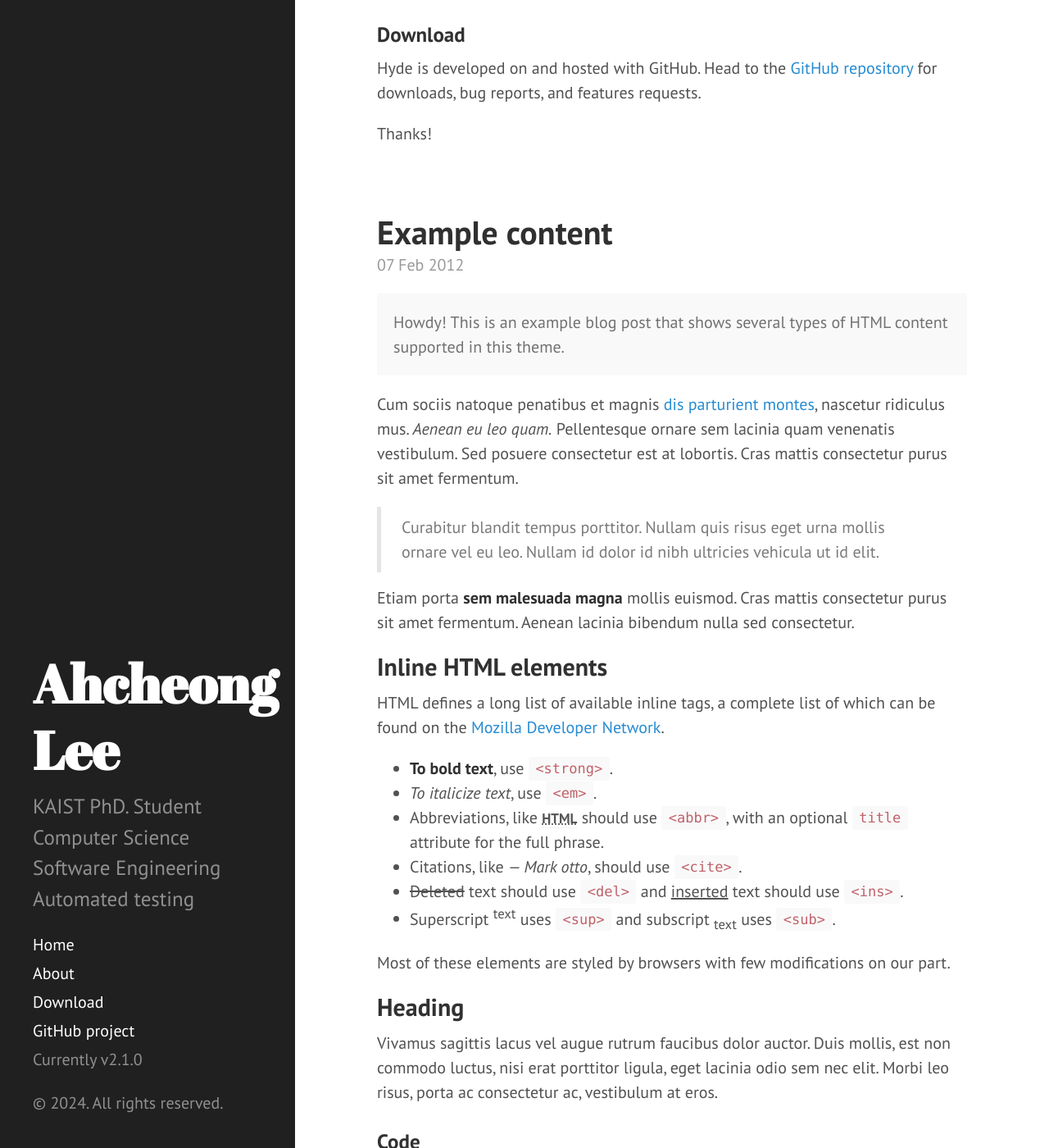
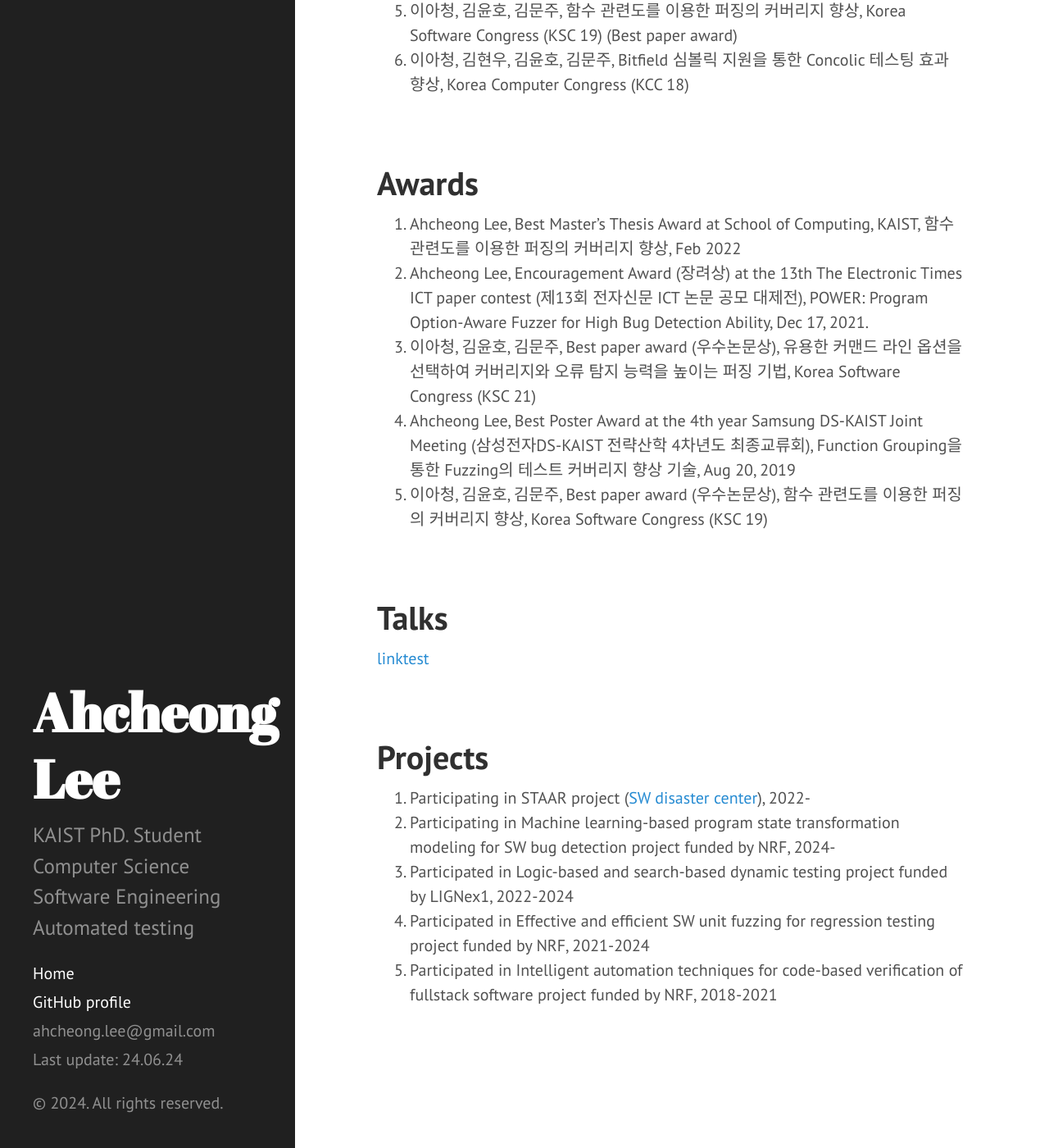
Before and after one commit to ahcheongL/ahcheongl.github.io, a Jekyll site: the page built from index.html, in a window 1280 px wide and 1400 px high, scrolled down 1147 px. Shown: the whole window at 82% size. Built offline with Jekyll 4.4.1, drawn with Linux system fonts in a browser that asks for light colours; the list of posts is cut into pages by our own code; some of the changed text lies outside the part shown.

Commit message:
Contents upload

```diff
--- a/_config.yml
+++ b/_config.yml
@@ -11,7 +11,7 @@ title:            Ahcheong Lee
 tagline:          'Homepage'
 # description:      'A brazen two-column <a href="http://jekyllrb.com" target="_blank">Jekyll</a> theme that pairs a prominent sidebar with uncomplicated content. Made by <a href="https://twitter.com/mdo" target="_blank">@mdo</a>.'
 description: 'KAIST PhD. Student<br>Computer Science<br>Software Engineering<br>Automated testing'
-url:              https://ahcheong.github.io
+url:              https://ahcheongl.github.io
 baseurl:          /
 
 author:
--- a/_includes/head.html
+++ b/_includes/head.html
@@ -8,9 +8,9 @@
 
   <title>
     {% if page.title == "Home" %}
-      {{ site.title }} &middot; {{ site.tagline }}
+    {{ site.title }} &middot; {{ site.tagline }}
     {% else %}
-      {{ page.title }} &middot; {{ site.title }}
+    {{ page.title }} &middot; {{ site.title }}
     {% endif %}
   </title>
 
@@ -18,11 +18,12 @@
   <link rel="stylesheet" href="{{ site.baseurl }}public/css/poole.css">
   <link rel="stylesheet" href="{{ site.baseurl }}public/css/syntax.css">
   <link rel="stylesheet" href="{{ site.baseurl }}public/css/hyde.css">
-  <link rel="stylesheet" href="http://fonts.googleapis.com/css?family=PT+Sans:400,400italic,700|Abril+Fatface">
+  <link rel="stylesheet" href="https://fonts.googleapis.com/css?family=PT+Sans:400,400italic,700|Abril+Fatface">
 
   <!-- Icons -->
-  <link rel="apple-touch-icon-precomposed" sizes="144x144" href="{{ site.baseurl }}public/apple-touch-icon-144-precomposed.png">
-                                 <link rel="shortcut icon" href="{{ site.baseurl }}public/favicon.ico">
+  <link rel="apple-touch-icon-precomposed" sizes="144x144"
+    href="{{ site.baseurl }}public/apple-touch-icon-144-precomposed.png">
+  <link rel="shortcut icon" href="{{ site.baseurl }}public/favicon.ico">
 
   <!-- RSS -->
   <link rel="alternate" type="application/rss+xml" title="RSS" href="/atom.xml">
--- a/_includes/sidebar.html
+++ b/_includes/sidebar.html
@@ -13,22 +13,28 @@
       <a class="sidebar-nav-item{% if page.url == site.baseurl %} active{% endif %}" href="{{ site.baseurl }}">Home</a>
 
       {% comment %}
-        The code below dynamically generates a sidebar nav of pages with
-        `layout: page` in the front-matter. See readme for usage.
+      The code below dynamically generates a sidebar nav of pages with
+      `layout: page` in the front-matter. See readme for usage.
       {% endcomment %}
 
-      {% assign pages_list = site.pages %}
+      <!-- {% assign pages_list = site.pages %}
       {% for node in pages_list %}
-        {% if node.title != null %}
-          {% if node.layout == "page" %}
-            <a class="sidebar-nav-item{% if page.url == node.url %} active{% endif %}" href="{{ node.url }}">{{ node.title }}</a>
-          {% endif %}
-        {% endif %}
-      {% endfor %}
+      {% if node.title != null %}
+      {% if node.layout == "page" %} -->
+      <!-- <a class="sidebar-nav-item{% if page.url == node.url %} active{% endif %}" href="{{ node.url }}">{{ node.title
+        }}</a> -->
+      <!-- {% endif %}
+      {% endif %}
+      {% endfor %} -->
 
-      <a class="sidebar-nav-item" href="{{ site.github.repo }}/archive/v{{ site.version }}.zip">Download</a>
-      <a class="sidebar-nav-item" href="{{ site.github.repo }}">GitHub project</a>
-      <span class="sidebar-nav-item">Currently v{{ site.version }}</span>
+      <a class="sidebar-nav-item" href="https://github.com/ahcheongl" target="_blank">
+        GitHub profile</a>
+
+      <span class="sidebar-nav-item"> ahcheong.lee@gmail.com </span>
+
+      <!-- <a class="sidebar-nav-item" href="{{ site.github.repo }}/archive/v{{ site.version }}.zip">Download</a> -->
+      <!-- <a class="sidebar-nav-item" href="{{ site.github.repo }}">GitHub project</a> -->
+      <span class="sidebar-nav-item">Last update: 24.06.24</span>
     </nav>
 
     <p>&copy; {{ site.time | date: '%Y' }}. All rights reserved.</p>
--- a/_layouts/post.html
+++ b/_layouts/post.html
@@ -4,14 +4,14 @@ layout: default
 
 <div class="post">
   <h1 class="post-title">{{ page.title }}</h1>
-  <span class="post-date">{{ page.date | date_to_string }}</span>
+  <!-- <span class="post-date">{{ page.date | date_to_string }}</span> -->
   {{ content }}
 </div>
 
 <div class="related">
   <h2>Related Posts</h2>
   <ul class="related-posts">
-    {% for post in site.related_posts limit:3 %}
+    {% for post in site.related_posts limit:10 %}
     <li>
       <h3>
         <a href="{{ post.url }}">
--- a/_posts/2012-02-06-whats-jekyll.md
+++ /dev/null
@@ -1,12 +0,0 @@
----
-layout: post
-title: What's Jekyll?
----
-
-[Jekyll](http://jekyllrb.com) is a static site generator, an open-source tool for creating simple yet powerful websites of all shapes and sizes. From [the project's readme](https://github.com/mojombo/jekyll/blob/master/README.markdown):
-
-  > Jekyll is a simple, blog aware, static site generator. It takes a template directory [...] and spits out a complete, static website suitable for serving with Apache or your favorite web server. This is also the engine behind GitHub Pages, which you can use to host your project’s page or blog right here from GitHub.
-
-It's an immensely useful tool and one we encourage you to use here with Hyde.
-
-Find out more by [visiting the project on GitHub](https://github.com/mojombo/jekyll).
--- a/_posts/2013-12-28-introducing-hyde.md
+++ /dev/null
@@ -1,37 +0,0 @@
----
-layout: post
-title: Introducing Hyde
----
-
-Hyde is a brazen two-column [Jekyll](http://jekyllrb.com) theme that pairs a prominent sidebar with uncomplicated content. It's based on [Poole](http://getpoole.com), the Jekyll butler.
-
-### Built on Poole
-
-Poole is the Jekyll Butler, serving as an upstanding and effective foundation for Jekyll themes by [@mdo](https://twitter.com/mdo). Poole, and every theme built on it (like Hyde here) includes the following:
-
-* Complete Jekyll setup included (layouts, config, [404](/404), [RSS feed](/atom.xml), posts, and [example page](/about))
-* Mobile friendly design and development
-* Easily scalable text and component sizing with `rem` units in the CSS
-* Support for a wide gamut of HTML elements
-* Related posts (time-based, because Jekyll) below each post
-* Syntax highlighting, courtesy Pygments (the Python-based code snippet highlighter)
-
-### Hyde features
-
-In addition to the features of Poole, Hyde adds the following:
-
-* Sidebar includes support for textual modules and a dynamically generated navigation with active link support
-* Two orientations for content and sidebar, default (left sidebar) and [reverse](https://github.com/poole/lanyon#reverse-layout) (right sidebar), available via `<body>` classes
-* [Eight optional color schemes](https://github.com/poole/hyde#themes), available via `<body>` classes
-
-[Head to the readme](https://github.com/poole/hyde#readme) to learn more.
-
-### Browser support
-
-Hyde is by preference a forward-thinking project. In addition to the latest versions of Chrome, Safari (mobile and desktop), and Firefox, it is only compatible with Internet Explorer 9 and above.
-
-### Download
-
-Hyde is developed on and hosted with GitHub. Head to the <a href="https://github.com/poole/hyde">GitHub repository</a> for downloads, bug reports, and features requests.
-
-Thanks!
--- /dev/null
+++ b/_posts/2024-06-03-projects.md
@@ -0,0 +1,10 @@
+---
+layout: post
+title: Projects
+---
+
+1. Participating in STAAR project ([SW disaster center](https://staar.knu.ac.kr/)), 2022-
+1. Participating in Machine learning-based program state transformation modeling for SW bug detection project funded by NRF, 2024-
+1. Participated in Logic-based and search-based dynamic testing project funded by LIGNex1, 2022-2024
+1. Participated in Effective and efficient SW unit fuzzing for regression testing project funded by NRF, 2021-2024
+1. Participated in Intelligent automation techniques for code-based verification of fullstack software project funded by NRF, 2018-2021
--- /dev/null
+++ b/_posts/2024-06-04-talks.md
@@ -0,0 +1,6 @@
+---
+layout: post
+title: Talks
+---
+
+[linktest](https://ahcheongl.github.io/ahcheongl.github.io/public/github.svg)
--- /dev/null
+++ b/_posts/2024-06-05-awards.md
@@ -0,0 +1,11 @@
+---
+layout: post
+title: Awards
+---
+
+
+1. Ahcheong Lee, Best Master's Thesis Award at School of Computing, KAIST, 함수 관련도를 이용한 퍼징의 커버리지 향상, Feb 2022
+1. Ahcheong Lee, Encouragement Award (장려상) at the 13th The Electronic Times ICT paper contest (제13회 전자신문 ICT 논문 공모 대제전), POWER: Program Option-Aware Fuzzer for High Bug Detection Ability, Dec 17, 2021.
+1. 이아청, 김윤호, 김문주, Best paper award (우수논문상), 유용한 커맨드 라인 옵션을 선택하여 커버리지와 오류 탐지 능력을 높이는 퍼징 기법, Korea Software Congress (KSC 21)
+1. Ahcheong Lee, Best Poster Award at the 4th year Samsung DS-KAIST Joint Meeting (삼성전자DS-KAIST 전략산학 4차년도 최종교류회), Function Grouping을 통한 Fuzzing의 테스트 커버리지 향상 기술, Aug 20, 2019
+1. 이아청, 김윤호, 김문주, Best paper award (우수논문상), 함수 관련도를 이용한 퍼징의 커버리지 향상, Korea Software Congress (KSC 19)
--- /dev/null
+++ b/_posts/2024-06-23-publications.md
@@ -0,0 +1,15 @@
+---
+layout: post
+title: Publications
+---
+
+### International conferences
+1. A.Lee, I.Ariq, Y.Kim, and M.Kim, POWER: Program Option-Aware Fuzzer for High Bug Detection Ability (ICST 22)
+
+### Domestic conferences and journals
+1. Letian Zhang, 이아청, 김문주, Challenges in Automated Unit Testing of Complex C++ Programs, Korea Software Congress (KSC 23)
+2. 이아청, 김윤호, 김문주, 커맨드 라인 옵션을 변이 및 선택하여 테스팅 효과를 높이는 퍼징 기법, Journal of KIISE, Vol.49, Num. 11, Nov 2022
+2. 이아청, 김윤호, 김문주, 유용한 커맨드 라인 옵션을 선택하여 커버리지와 오류 탐지 능력을 높이는 퍼징 기법, Korea Software Congress (KSC 21) (Best paper award)
+2. 이아청, 김윤호, 김문주, 동적 함수 관련도를 이용한 퍼징 커버리지 향상 기법, Journal of KIISE, Vol.48, Num. 4, Apr 2021
+3. 이아청, 김윤호, 김문주, 함수 관련도를 이용한 퍼징의 커버리지 향상, Korea Software Congress (KSC 19) (Best paper award)
+4. 이아청, 김현우, 김윤호, 김문주, Bitfield 심볼릭 지원을 통한 Concolic 테스팅 효과 향상, Korea Computer Congress (KCC 18)
--- /dev/null
+++ b/_posts/2024-06-24-summary.md
@@ -0,0 +1,19 @@
+---
+layout: post
+title: Ahcheong Lee
+---
+
+I am a PhD. student at [SWTV Lab](https://swtv.kaist.ac.kr/) at KAIST.
+I am currently interested in the following research topics:
+* Automated test input generation for C/C++
+* Automated dynamic program state extraction and data-based analysis
+* Automated fault localization
+
+
+### Education
+* Master's degree at KAIST (2021.08, Computer Science)
+* Bachelor's degree at KAIST (2019.08, Computer Science)
+* Hansung science high school (2015.02)
+
+### Experience
+* Research internship at Hyundai Mobis(2018 Jul.-Aug.)
--- a/index.html
+++ b/index.html
@@ -12,14 +12,14 @@ title: Home
       </a>
     </h1>
 
-    <span class="post-date">{{ post.date | date_to_string }}</span>
+    <!-- <span class="post-date">{{ post.date | date_to_string }}</span> -->
 
     {{ post.content }}
   </div>
   {% endfor %}
 </div>
 
-<div class="pagination">
+<!-- <div class="pagination">
   {% if paginator.next_page %}
     <a class="pagination-item older" href="{{ site.baseurl }}page{{paginator.next_page}}">Older</a>
   {% else %}
@@ -34,4 +34,4 @@ title: Home
   {% else %}
     <span class="pagination-item newer">Newer</span>
   {% endif %}
-</div>
+</div> -->
```
Also changed, not shown: public/github.svg (added). Lines whose indentation alone changed are shown as unchanged.
